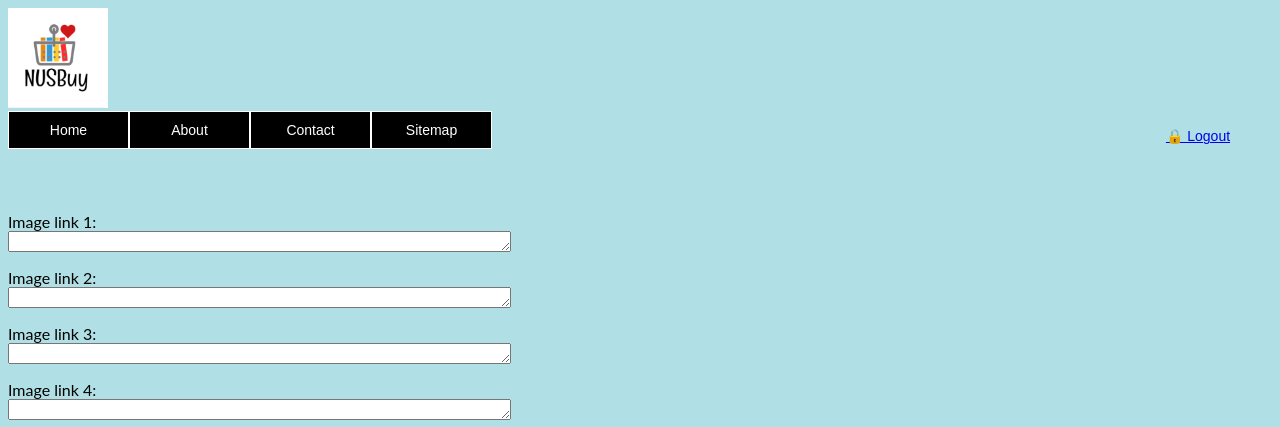
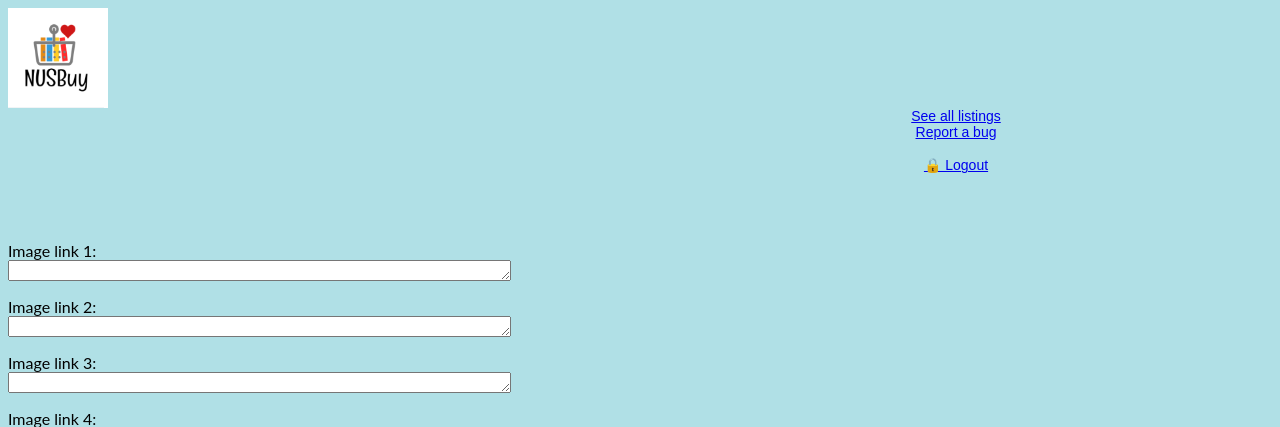
Before and after one commit to dinhnhobao/NUSBuy, a Django app: page /post/create/ in a window 1280 px wide; the page is wider, and only the part inside the window is pictured. Shown: the top 427 px of that part. Run offline with Django 3.2, Linux system fonts and the light colour scheme; the visitor is signed in with stand-in values (Sample User, id 1); data that the repository does not hold is empty.

Commit message:
Revert "Add files via upload"
This reverts commit 9a3349497118a05016d8b138b41122dbea5a89a6.

```diff
--- a/src/templates/base.html
+++ b/src/templates/base.html
@@ -1,36 +1,18 @@
 <!-- This is used for commenting-->
-{% comment %} <link rel="stylesheet" href="styles.css"> {% endcomment %}
+{% load static %}
+<link rel="stylesheet" href="styles.css">
 <!DOCTYPE html>
 <html>
     <head>
+        <meta charset="UTF-8">
         <title>NUSBuy: buy and sell items on NUS campus</title>
         <link rel="stylesheet" href="/static/style.css">
-        <link rel="stylesheet" href="https://cdnjs.cloudflare.com/ajax/libs/font-awesome/4.7.0/css/font-awesome.min.css">
-        <meta name="viewport" content="width=device-width, initial-scale=1.0">
     </head>
-    <style>
-        nav {
-            font-size: 14px;
-            font-family: sans-serif;
-            text-align: center;
-        }
-        .bar {
-            width: 119px;
-            border: solid 1px;
-            float: left;
-            padding: 10px 0;
-            background-color: black;
-            color: white;
-        }
-    </style>
     <body>
-        <!--https://www.w3schools.com/html/html_images.asp-->
         <img style="width: 100px; height: 100px;" src="/static/logo.png" alt="NUSBuy logo"/>
         <nav>
-            <a href="http://127.0.0.1:8000/blog/"><div class ="bar">Home</div></a>
-            <a href="http://127.0.0.1:8000/blog/"><div class ="bar">About</div></a>
-            <a href="http://127.0.0.1:8000/blog/"><div class ="bar">Contact</div></a>
-            <a href="http://127.0.0.1:8000/blog/"><div class ="bar">Sitemap</div></a>
+            <a href="{% url 'home' %}"><div>See all listings</div></a>
+            <a href="{% url 'report' %}""><div>Report a bug</div></a>
         </nav>
 
         <nav>
```
